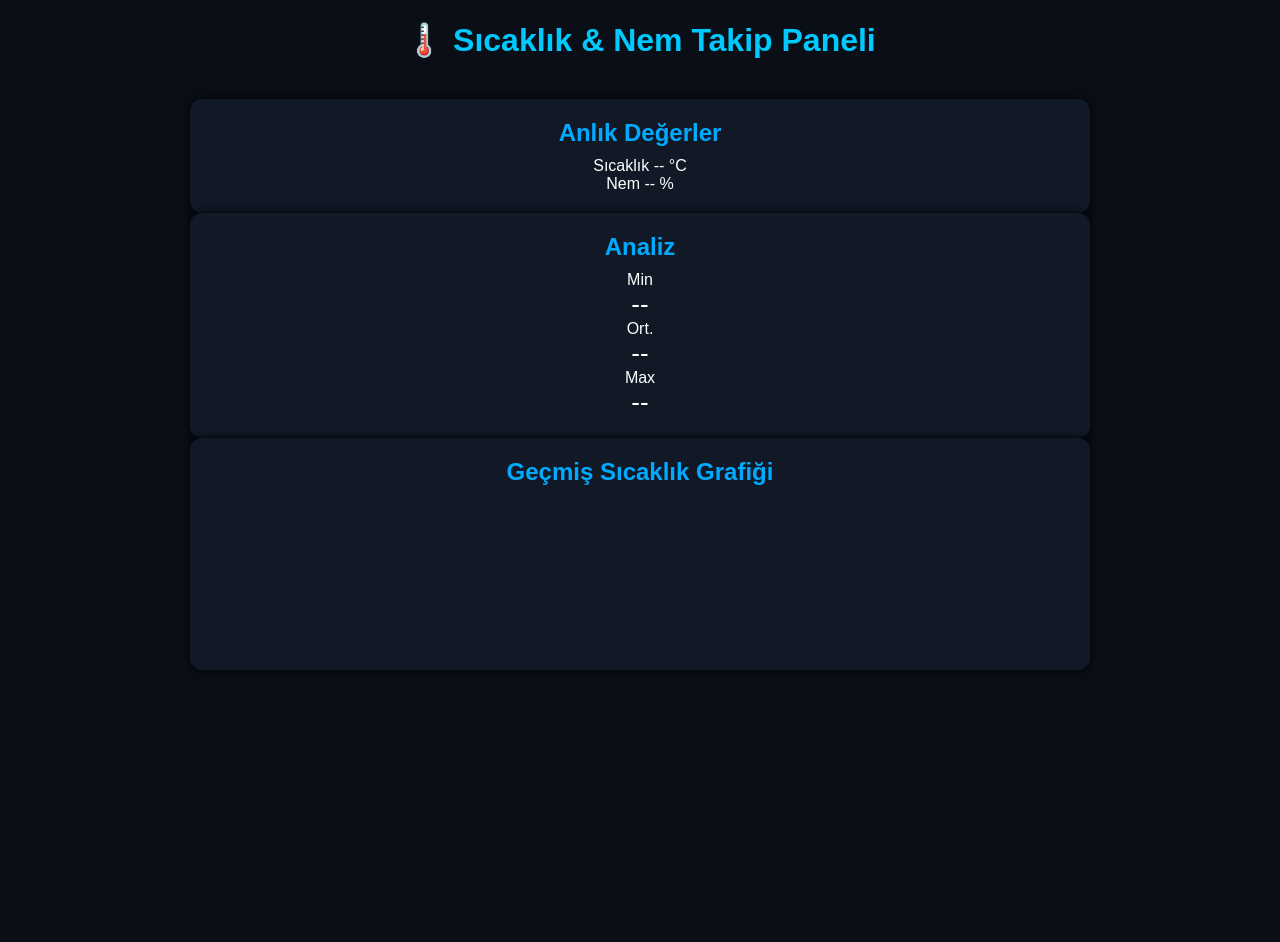
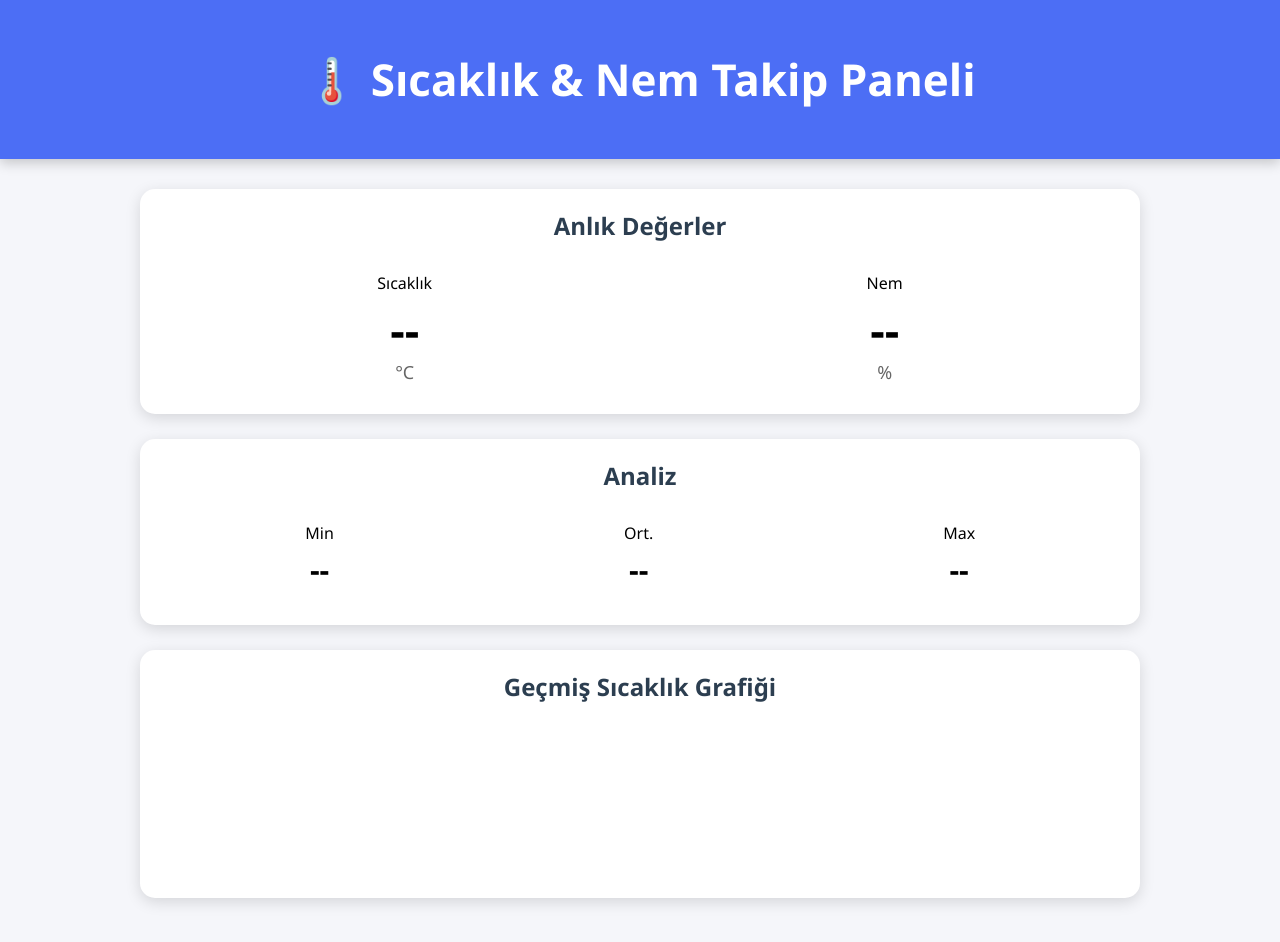
Before and after one commit to yusuf840/sicakliktakibi, a plain HTML site: page sıcaklık takip/index.html in a window 1280 px wide. Before the commit the page ends 800 px from the top, so only its background shows below. Drawn offline with nearby package versions, Linux system fonts and the light colour scheme; no server answers.

Commit message:
Update style.css

```diff
--- a/sıcaklık takip/style.css
+++ b/sıcaklık takip/style.css
@@ -1,52 +1,84 @@
 body {
-  margin: 0;
-  padding: 0;
-  background: #0a0f17;
-  font-family: Arial, sans-serif;
-  color: white;
+    margin: 0;
+    background: #f5f6fa;
+    font-family: "Segoe UI", sans-serif;
+}
+
+header {
+    background: #4c6ef5;
+    color: white;
+    padding: 20px;
+    text-align: center;
+    font-size: 22px;
+    box-shadow: 0 4px 12px #0003;
 }
 
 .container {
-  width: 90%;
-  max-width: 900px;
-  margin: auto;
-  padding-top: 20px;
-}
-
-h1 {
-  text-align: center;
-  margin-bottom: 20px;
-  color: #00c9ff;
-}
-
-.cards {
-  display: flex;
-  gap: 15px;
-  margin-bottom: 20px;
+    max-width: 1000px;
+    margin: 20px auto;
+    padding: 10px;
 }
 
 .card {
-  flex: 1;
-  background: #111927;
-  padding: 20px;
-  border-radius: 12px;
-  text-align: center;
-  box-shadow: 0 0 10px #000;
+    background: white;
+    padding: 20px;
+    margin-bottom: 25px;
+    border-radius: 15px;
+    box-shadow: 0 4px 15px #0002;
+    animation: fadeIn 0.5s ease;
 }
 
 .card h2 {
-  margin: 0;
-  margin-bottom: 10px;
-  color: #00aaff;
+    margin-top: 0;
+    color: #2c3e50;
+    text-align: center;
 }
 
-.card p {
-  font-size: 26px;
-  margin: 0;
+.values {
+    display: flex;
+    justify-content: space-around;
 }
 
-.chart-box {
-  background: #111927;
-  padding: 20px;
-  border-radius: 12px;
+.valueBox {
+    text-align: center;
+    padding: 10px;
 }
+
+.value {
+    font-size: 45px;
+    font-weight: bold;
+    display: block;
+    margin-top: 5px;
+}
+
+.unit {
+    font-size: 18px;
+    color: #666;
+}
+
+.analysisBoxes {
+    display: flex;
+    justify-content: space-around;
+}
+
+.aBox {
+    text-align: center;
+    padding: 10px;
+}
+
+.aBox p {
+    font-size: 30px;
+    margin: 5px;
+    font-weight: bold;
+}
+
+@keyframes fadeIn {
+    from { opacity: 0; transform: translateY(10px); }
+    to   { opacity: 1; transform: translateY(0); }
+}
+
+@media (max-width: 600px) {
+    .values, .analysisBoxes {
+        flex-direction: column;
+    }
+}
```
